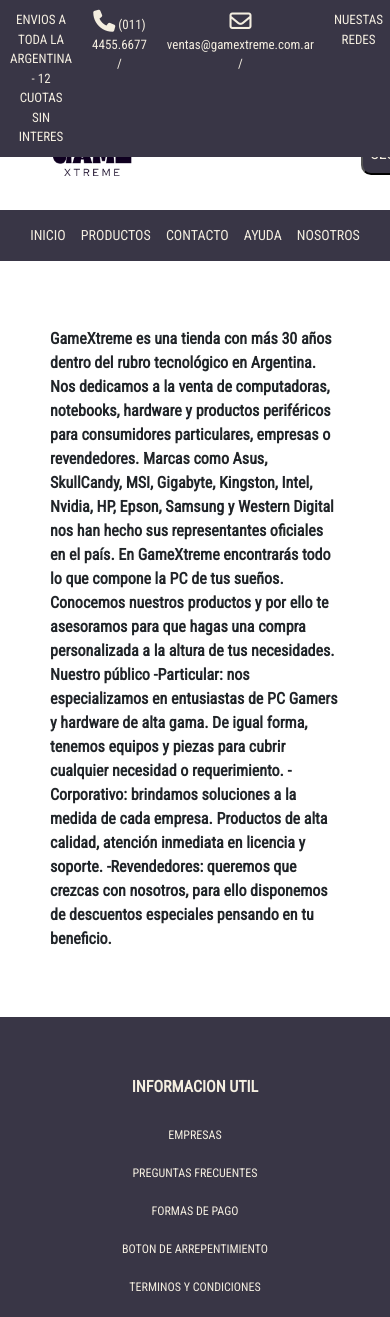
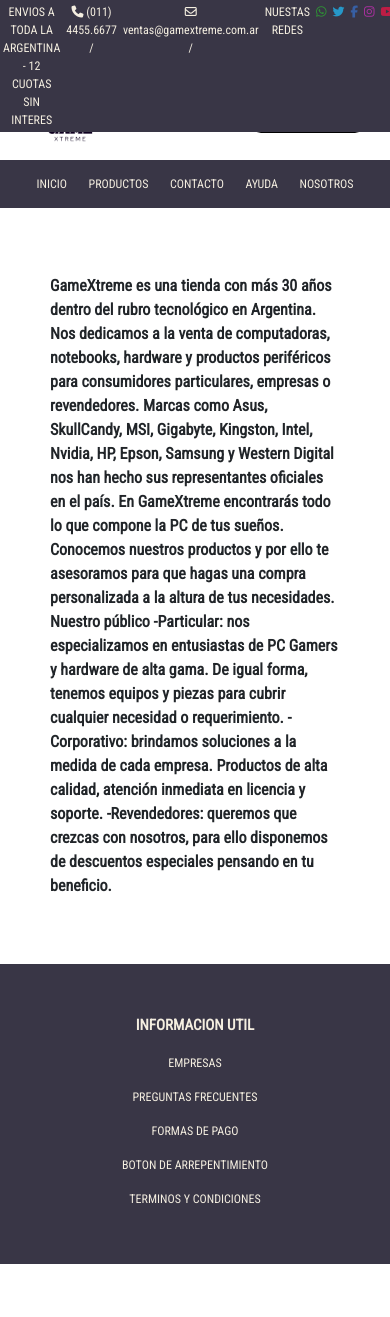
Before and after one commit to GereB92/Proyecto-Coder-DWEB, a website: page paginas/nosotros.html in a window 390 px wide. Shown: the top 1317 px of the page. After the commit the page ends 1264 px from the top, so only its background shows below. Drawn offline with nearby package versions, Linux system fonts and the light colour scheme.

Commit message:
Hice responsive la pagina INICIO

```diff
--- a/paginas/nosotros.html
+++ b/paginas/nosotros.html
@@ -63,7 +63,7 @@
         </ul>
     </nav>
     <main>
-        <div class="nosotrosTexto col-12 scol-sm-12 col-md-12 col-xl-12 col-xxl-12">
+        <div class="nosotrosTexto col-12 scol-sm-12 col-md-12 col-xl-12 col-xxl-12 container">
             <p>GameXtreme es una tienda con más 30 años dentro del rubro tecnológico en Argentina. Nos dedicamos a la
                 venta
                 de computadoras, notebooks, hardware y productos periféricos para consumidores particulares, empresas o
--- a/scss/partials/_queries.scss
+++ b/scss/partials/_queries.scss
@@ -1,134 +1,29 @@
-@media (max-width: 1400px) {
-    .textoHeader {
-        p {
-            font-size: 30px;
-        }
-
-        .contenedorLogo {
-            input {
-                width: 550px;
-                margin-right: 15px;
-            }
-        }
-    }
-
-    .contenedorNav {
-        font-size: 18px;
-    }
-
-    .logosMarcas {
-        justify-content: space-between;
-
-        img {
-            padding: 5px;
-        }
-    }
-
-    .contenedorFooter {
-        h4 {
-            font-size: 20px;
-            text-align: center;
-            padding: 10px;
-        }
-
-        p {
-            font-size: 13px;
-            text-align: center;
-            padding: 2px;
-        }
-
-        .redes {
-            justify-content: space-evenly;
-        }
-    }
-}
-
 @media (max-width: 1200px) {
-    .textoHeader {
-        p {
-            font-size: 25px;
-        }
-
-        .contenedorLogo {
-            input {
-                width: 450px;
-                margin-right: 15px;
-            }
-        }
-    }
-
-    .contenedorNav {
-        font-size: 18px;
-    }
-
-    .logosMarcas {
-        justify-content: space-between;
-
-        img {
-            padding: 5px;
-        }
-    }
-
-    .contenedorFooter {
-        h4 {
-            font-size: 20px;
-            text-align: center;
-            padding: 10px;
-        }
-
-        p {
-            font-size: 13px;
-            text-align: center;
-            padding: 2px;
-        }
-
-        .redes {
-            justify-content: space-evenly;
-        }
+    .contenedorLogo {
+        margin-top: 100px;
     }
 }
 
 @media (max-width: 992px) {
     .textoHeader {
         p {
-            font-size: 25px;
-        }
-
-        .contenedorLogo {
-            input {
-                width: 350px;
-                margin-right: 15px;
-            }
+            font-size: 14px;
         }
     }
 
-    .contenedorNav {
-        font-size: 18px;
-    }
-
-    .logosMarcas {
-        justify-content: space-between;
+    .contenedorLogo {
+        margin-top: 100px;
 
         img {
-            padding: 5px;
-        }
-    }
-
-    .contenedorFooter {
-        h4 {
-            font-size: 16px;
-            text-align: center;
-            padding: 20px;
+            height: 120px;
         }
 
-        p {
-            font-size: 12px;
-            text-align: center;
-            padding: 2px;
+        input {
+            width: 500px;
         }
 
-        .redes {
-            justify-content: space-evenly;
+        button {
+            font-size: 14px;
         }
     }
 }
@@ -136,41 +31,23 @@
 @media (max-width: 768px) {
     .textoHeader {
         p {
-            font-size: 20px;
-        }
-
-        .contenedorLogo {
-            input {
-                width: 200px;
-                margin-right: 15px;
-            }
+            font-size: 14px;
         }
     }
 
-
-    .logosMarcas {
-        justify-content: space-around;
+    .contenedorLogo {
+        margin-top: 100px;
 
         img {
-            padding: 7px;
-        }
-    }
-
-    .contenedorFooter {
-        h4 {
-            font-size: 16px;
-            text-align: center;
-            padding: 20px;
+            height: 100px;
         }
 
-        p {
-            font-size: 12px;
-            text-align: center;
-            padding: 2px;
+        input {
+            width: 300px;
         }
 
-        .redes {
-            justify-content: space-evenly;
+        button {
+            font-size: 14px;
         }
     }
 }
@@ -178,44 +55,65 @@
 @media (max-width: 576px) {
     .textoHeader {
         p {
-            font-size: 13px;
+            margin: 0;
+            font-size: 12px;
+            padding: 3px;
         }
 
-        .contenedorLogo {
-            input {
-                width: 100px;
-                margin-right: 15px;
-            }
+        i {
+            font-size: 12px;
+        }
+
+        button {
+            font-size: 12px;
+        }
+    }
+
+    .contenedorLogo {
+        margin-top: 70px;
+
+        img {
+            height: 90px;
+        }
+
+        input {
+            width: 110px;
+        }
+
+        button {
+            font-size: 12px;
+        }
+
+        i {
+            margin-right: 10px;
         }
     }
 
     .contenedorNav {
-        font-size: 14px;
-    }
-
-    .logosMarcas {
-        justify-content: space-between;
-
-        img {
-            padding: 4px;
+        li {
+            font-size: 12px;
         }
     }
 
     .contenedorFooter {
+        padding: 40px;
+
         h4 {
-            font-size: 16px;
-            text-align: center;
-            padding: 20px;
+            font-size: 15px;
+            padding: 12px;
         }
 
         p {
             font-size: 12px;
-            text-align: center;
-            padding: 2px;
+
         }
 
         .redes {
-            justify-content: space-evenly;
+
+            i {
+                font-size: 16px;
+            }
+
         }
     }
 }
--- a/scss/styles.scss
+++ b/scss/styles.scss
@@ -145,7 +145,7 @@
 /* LOGOS MARCAS */
 .logosMarcas {
     display: flex;
-    justify-content: space-between;
+    justify-content: space-around;
     padding: 30px;
 
     img {
```
Also changed, not shown: index.html (+22 -23 lines), scss/styles.css, 1 other file.
